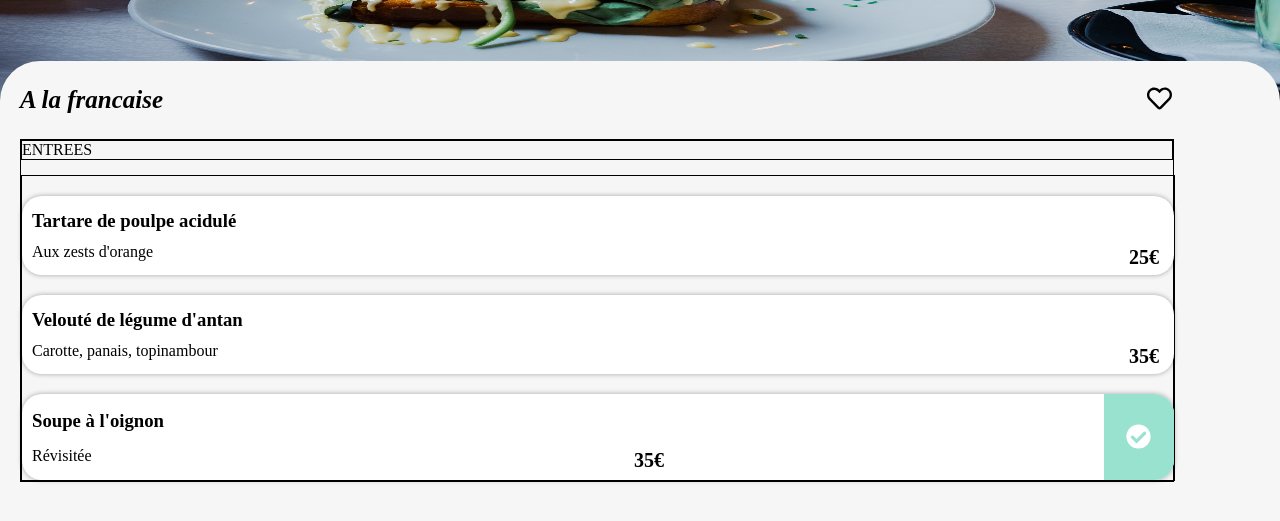
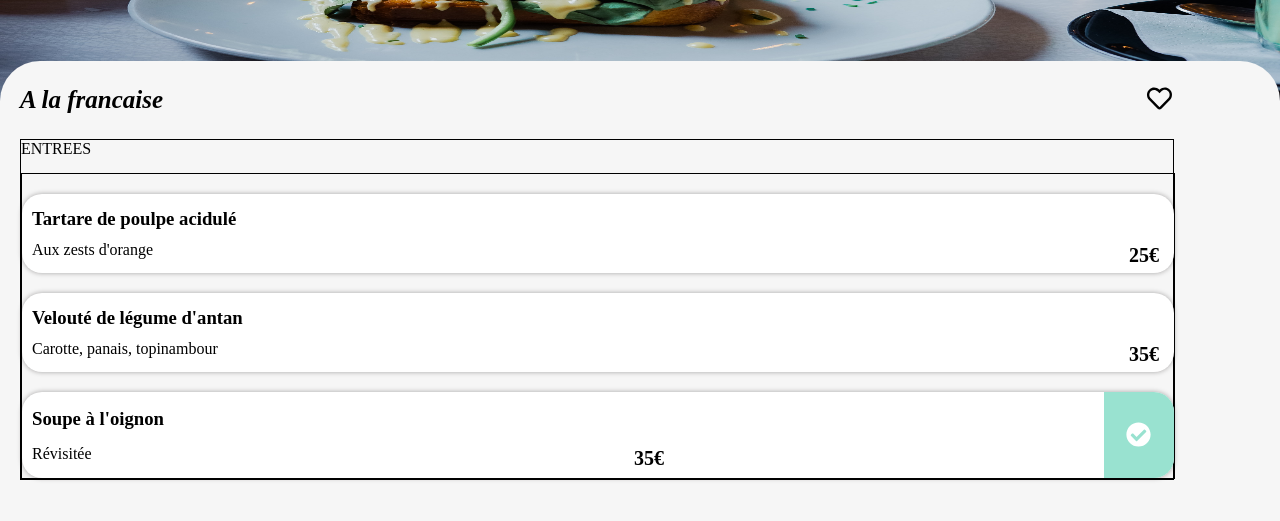
Before and after one commit to MMbaka/Michel_MBAKA_3_17032021, a website: page html/menuf.html in a window 1280 px wide. Shown: the part 271-792 px from the top of the page. Drawn offline with Linux system fonts and the light colour scheme.

Commit message:
Mise à jour du 09_04_2021

```diff
--- a/sass/layout/_fonc.scss
+++ b/sass/layout/_fonc.scss
@@ -95,7 +95,6 @@
         height: auto;
         margin: 25px 20px ;
         &--tit{
-            @include border;
         }
         &--lst{
             @include border;
```
Also changed, not shown: sass/style.css, 1 other file.
